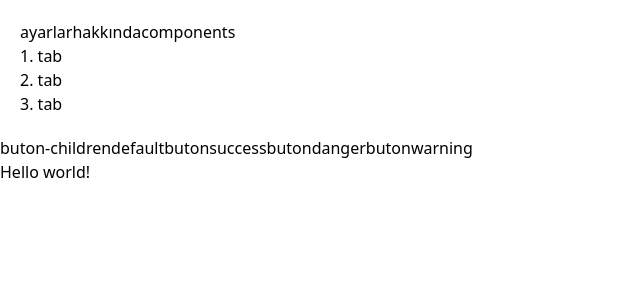
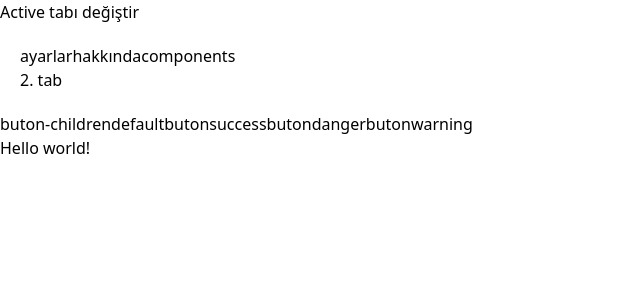
Before and after one commit to serhatsel1/protourk-react-starter-kit, a React (Vite) app: page / in a window 1280 px wide. Shown: the top 300 px of the page, without its empty margins (0-640 px from the left). Built offline with nearby package versions, Linux system fonts and the light colour scheme.

Commit message:
usestate son

```diff
--- a/src/App.jsx
+++ b/src/App.jsx
@@ -1,11 +1,17 @@
+import { useEffect, useState } from "react";
 import Button from "./components/Button";
 import Tab from "./components/Tab";
 
 function App() {
+  const [activeTab, setActiveTab] = useState(1);
+
   return (
     <>
+      <button onClick={() => setActiveTab(2)} className="bg-gray-500 border">
+        Active tabı değiştir
+      </button>
       <div style={{ padding: 20 }}>
-        <Tab activeTab={1}>
+        <Tab activeTab={activeTab} setActiveTab={setActiveTab}>
           <Tab.Panel title="ayarlar">1. tab</Tab.Panel>
           <Tab.Panel title="hakkında">2. tab</Tab.Panel>
           <Tab.Panel title="components">3. tab</Tab.Panel>
--- a/src/components/Tab.jsx
+++ b/src/components/Tab.jsx
@@ -1,14 +1,28 @@
-const Tab = ({ children, activeTab }) => {
-  console.log("props", children);
+import { useEffect, useState } from "react";
+
+const Tab = ({ children, activeTab, setActiveTab }) => {
+  // console.log("props", children);
+
+  const [active, setActive] = useState(activeTab);
+
+  useEffect(() => {
+    setActive(activeTab);
+  }, [activeTab]);
 
   return (
     <div>
       <nav>
         {children.map((child, index) => (
-          <button className={activeTab === index ? "bg-blue-200": "bg-gray-300"} key={index}>{child.props.title} </button>
+          <button
+            onClick={() => setActiveTab(index)}
+            className={activeTab === index ? "bg-blue-200" : "bg-gray-300"}
+            key={index}
+          >
+            {child.props.title}
+          </button>
         ))}
       </nav>
-      {children}{" "}
+      {children[activeTab]}
     </div>
   );
 };
```
